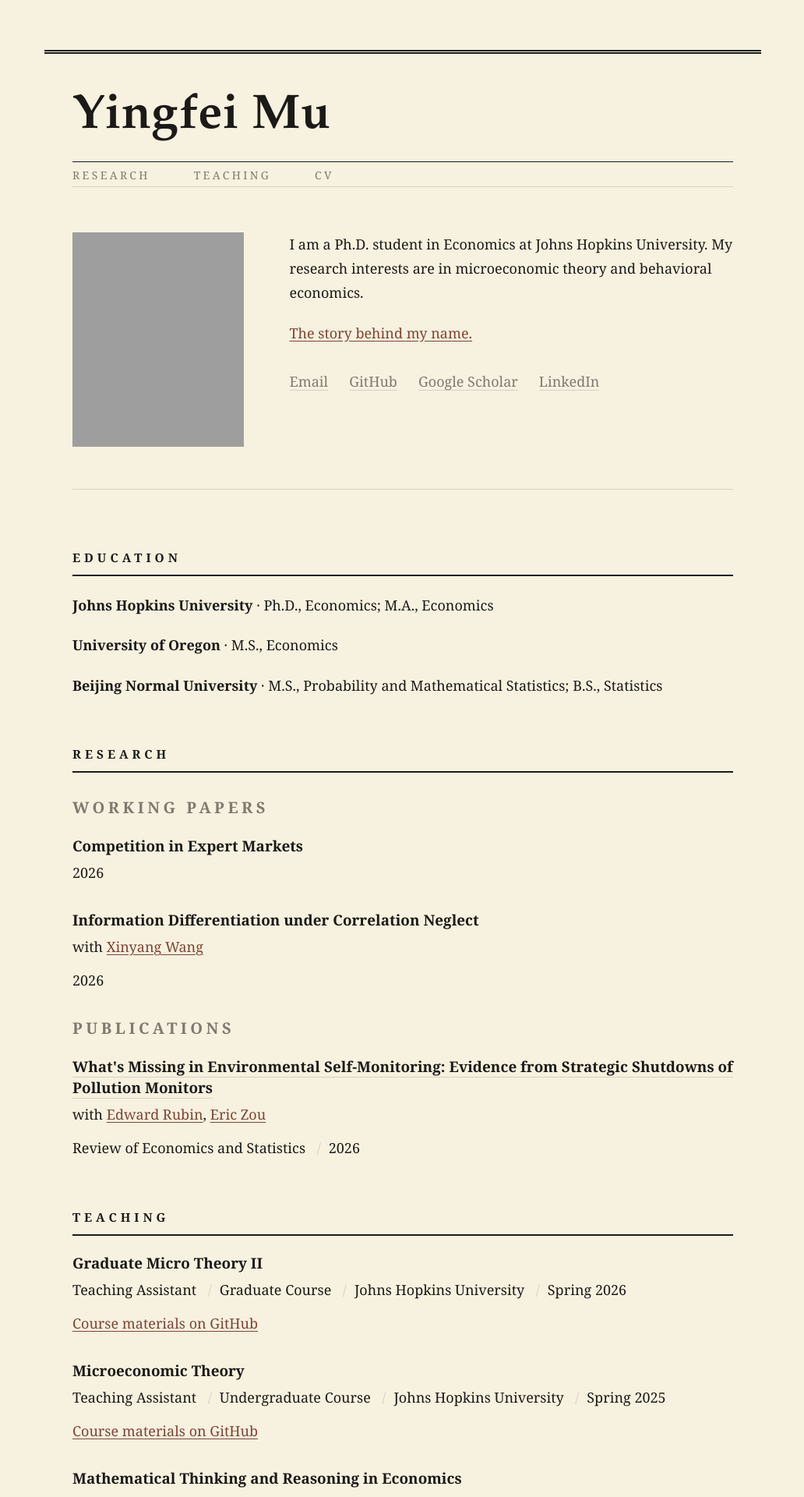
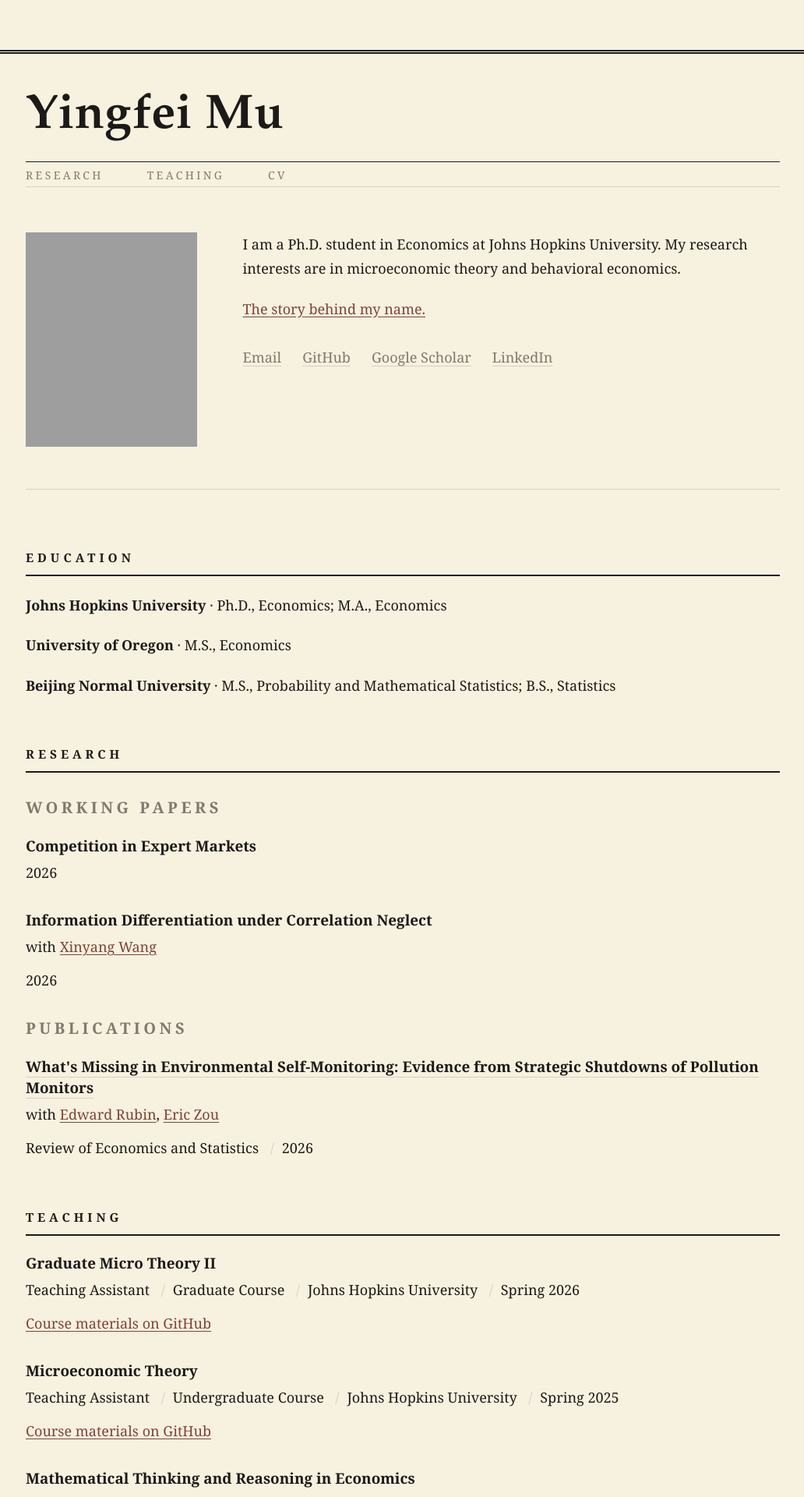
Before and after one commit to InfiniteMu/infinitemu.github.io, a Jekyll site: the page built from _pages/about.md, in a window 1280 px wide. Shown: the top 1920 px of the page at 78% size, without its empty margins (123-1155 px from the left). Built offline with Jekyll 4.4.1, drawn with Linux system fonts in a browser that asks for light colours.

Commit message:
Widen desktop site container

```diff
--- a/_sass/layout/_editorial.scss
+++ b/_sass/layout/_editorial.scss
@@ -20,6 +20,7 @@ html[data-theme="dark"] {
   --global-text-color: #1c1a17;
   --global-text-color-light: #81796f;
   --global-thead-color: #e5ded3;
+  --editorial-content-width: 1040px;
   --editorial-display-font: "Palatino Linotype", Palatino, "Book Antiqua", Georgia, serif;
 }
 
@@ -50,7 +51,7 @@ a {
   position: relative;
   top: auto;
   width: auto;
-  max-width: 920px;
+  max-width: var(--editorial-content-width);
   margin: clamp(2rem, 5vw, 3.75rem) auto 0;
   padding: clamp(1.8rem, 4vw, 2.75rem) clamp(1.25rem, 4vw, 2rem) 0;
   background: transparent;
@@ -120,7 +121,7 @@ a {
 }
 
 #main {
-  max-width: 920px;
+  max-width: var(--editorial-content-width);
   margin: 0 auto;
   padding: 0 clamp(1.25rem, 4vw, 2rem);
   animation: none;
@@ -423,7 +424,7 @@ a {
 }
 
 .page__footer footer {
-  max-width: 920px;
+  max-width: var(--editorial-content-width);
   padding: 1rem clamp(1.25rem, 4vw, 2rem) 1.25rem;
 }
 
```
